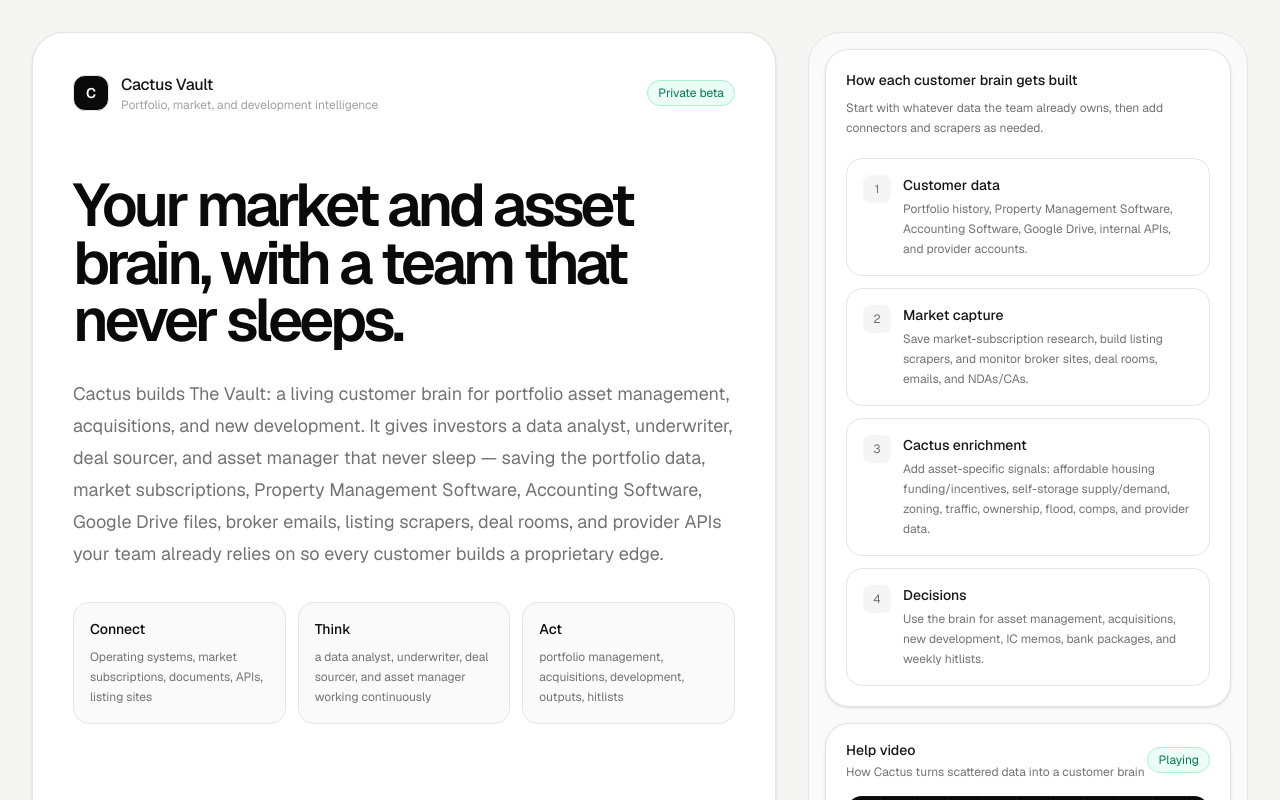
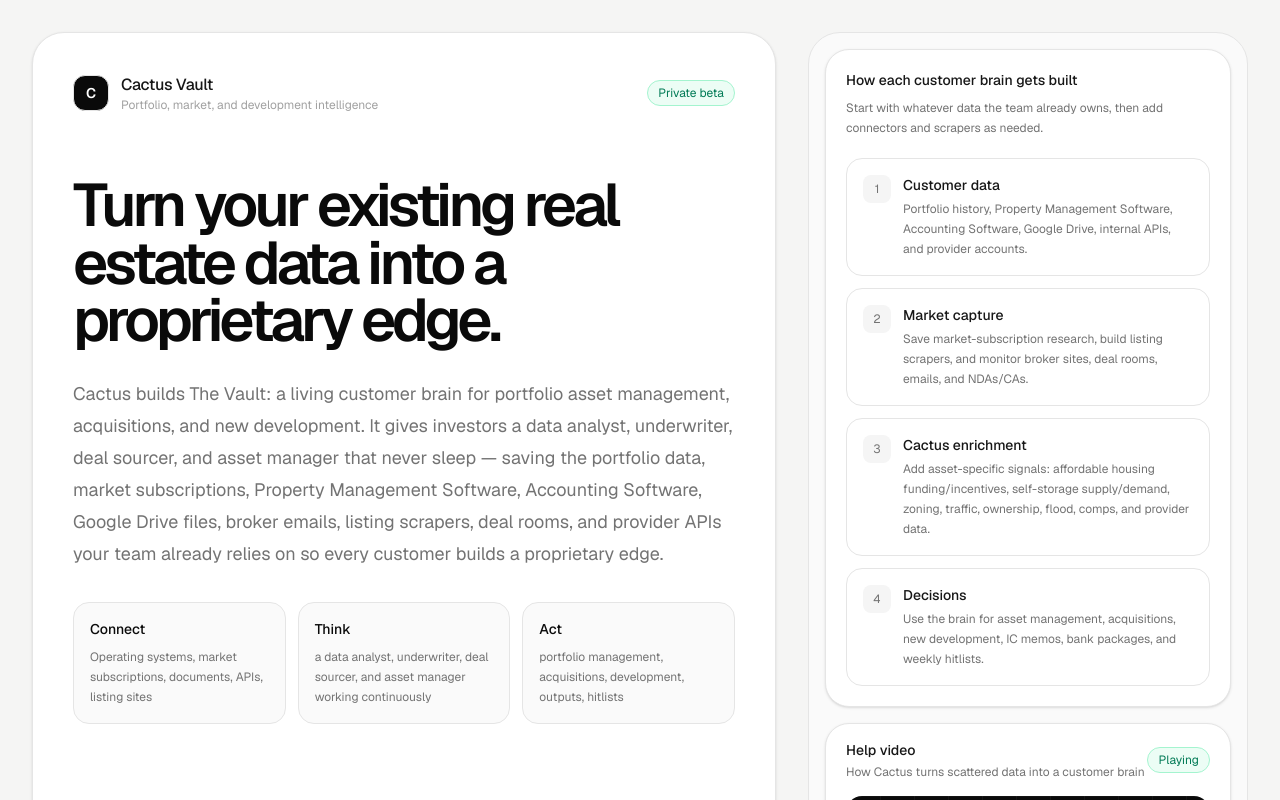
Before and after one commit to CactusCEO/cactus-vault-prototype, a Next.js app: page / in a window 1280 px wide. Shown: the top 800 px of the page. Built offline with nearby package versions, Linux system fonts and the light colour scheme.

Commit message:
copy: update landing page headline

```diff
--- a/src/app/page.tsx
+++ b/src/app/page.tsx
@@ -130,7 +130,7 @@
             <Pill tone="green">Private beta</Pill>
           </div>
           <h1 className="max-w-4xl text-6xl font-semibold leading-[0.96] tracking-[-0.065em] text-neutral-950">
-            Your market and asset brain, with a team that never sleeps.
+            Turn your existing real estate data into a proprietary edge.
           </h1>
           <p className="mt-7 max-w-3xl text-lg leading-8 text-neutral-500">
             Cactus builds The Vault: a living customer brain for portfolio asset management, acquisitions, and new development. It gives investors a data analyst, underwriter, deal sourcer, and asset manager that never sleep — saving the portfolio data, market subscriptions, Property Management Software, Accounting Software, Google Drive files, broker emails, listing scrapers, deal rooms, and provider APIs your team already relies on so every customer builds a proprietary edge.
```
